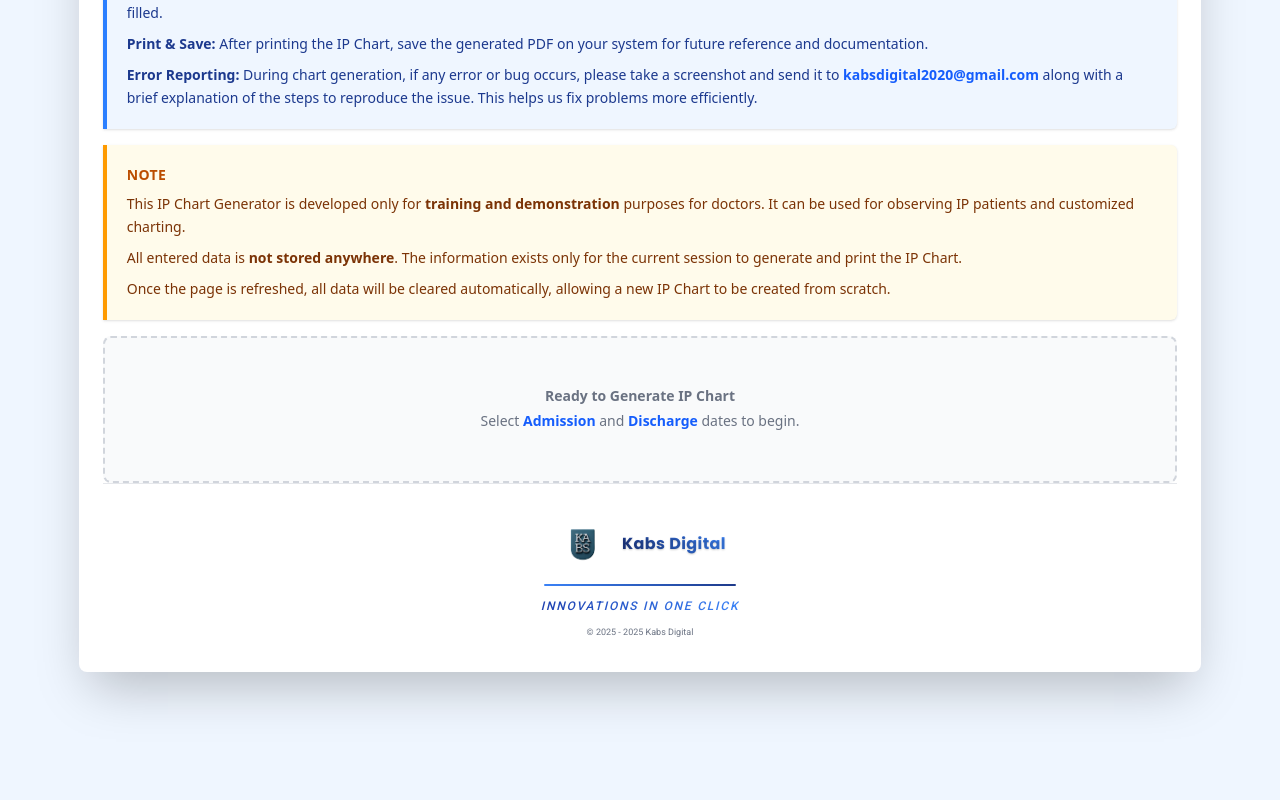
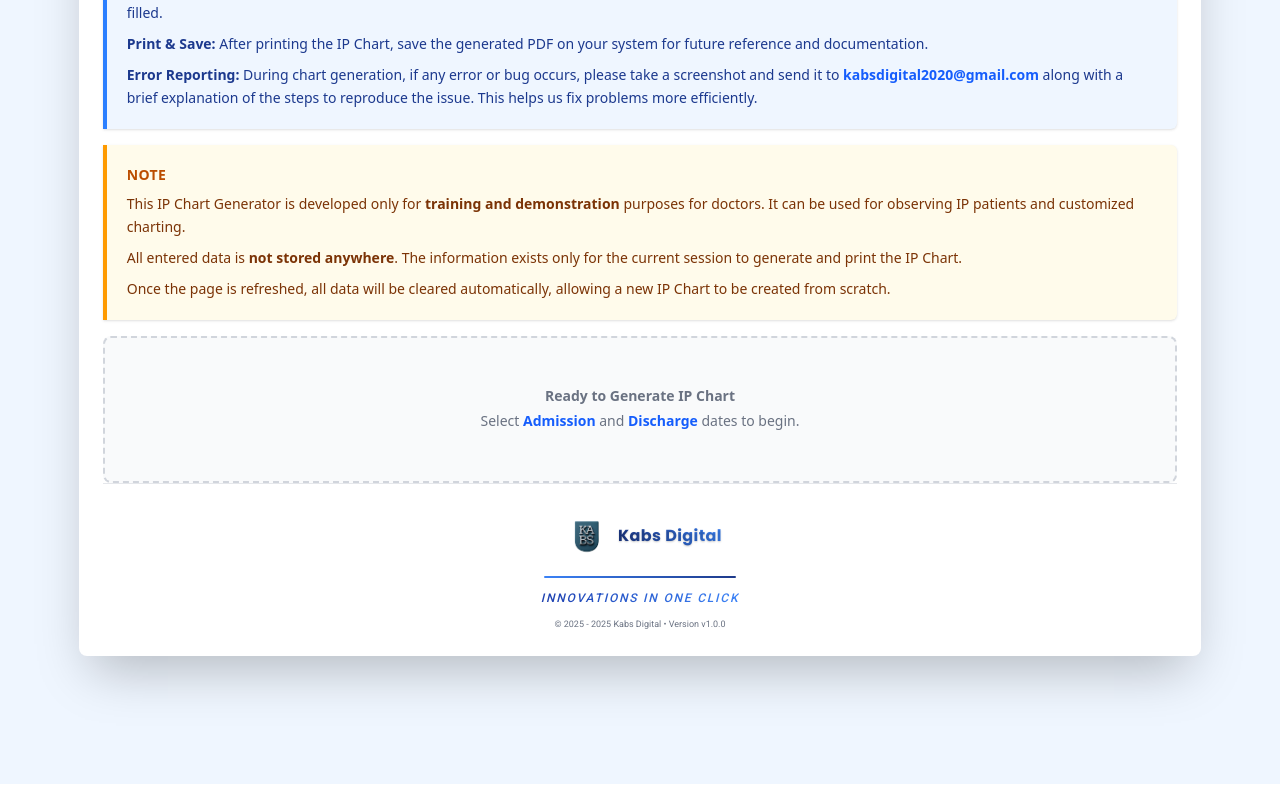
Before and after one commit to SabiqHashil/InPatient-Chart, a React (Vite) app: page / in a window 1280 px wide. Shown: the part 598-1398 px from the top of the page. Built offline with nearby package versions, Linux system fonts and the light colour scheme.

Commit message:
Version added

```diff
--- a/src/components/WebFooter.jsx
+++ b/src/components/WebFooter.jsx
@@ -1,11 +1,13 @@
 const WebFooter = () => {
   const START_YEAR = 2025;
+  const CURRENT_YEAR = new Date().getFullYear();
+  const VERSION = "v1.0.0";
 
   return (
     <footer className="mt-auto border-t border-gray-200 bg-white print:hidden">
-      <div className="flex flex-col items-center justify-center gap-3 py-8 px-4">
+      <div className="flex flex-col items-center justify-center gap-3 py-6 px-4">
         {/* Logo + Brand Name (Single Row, Centered) */}
-        <div className="flex items-center gap-3">
+        <div className="flex items-center gap-1">
           <img
             src="/kabs-logo.png"
             alt="Kabs Digital Logo"
@@ -49,12 +51,12 @@ const WebFooter = () => {
           Innovations in One Click
         </p>
 
-        {/* Copyright */}
+        {/* Copyright + Version */}
         <p
-          className="text-[9px] text-gray-500"
+          className="text-[9px] text-gray-500 text-center"
           style={{ fontFamily: "'Roboto', sans-serif" }}
         >
-          © {START_YEAR} - {new Date().getFullYear()} Kabs Digital
+          © {START_YEAR} - {CURRENT_YEAR} Kabs Digital • Version {VERSION}
         </p>
       </div>
     </footer>
```
